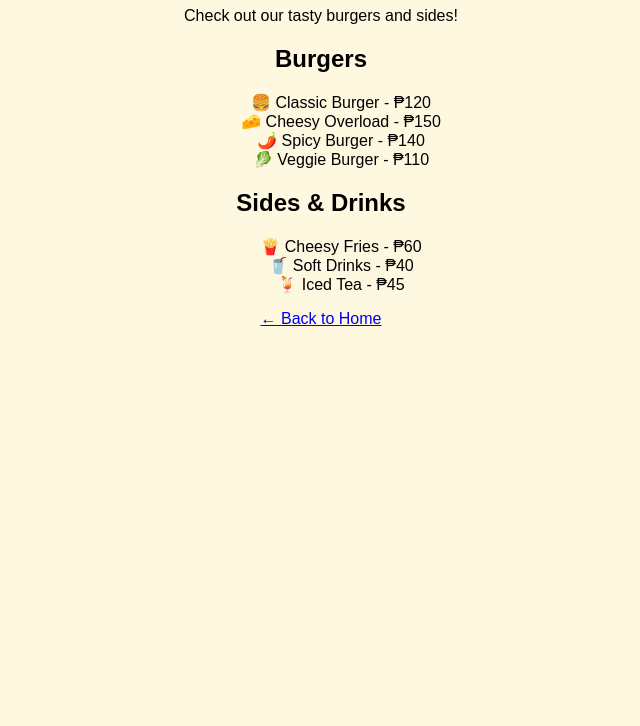
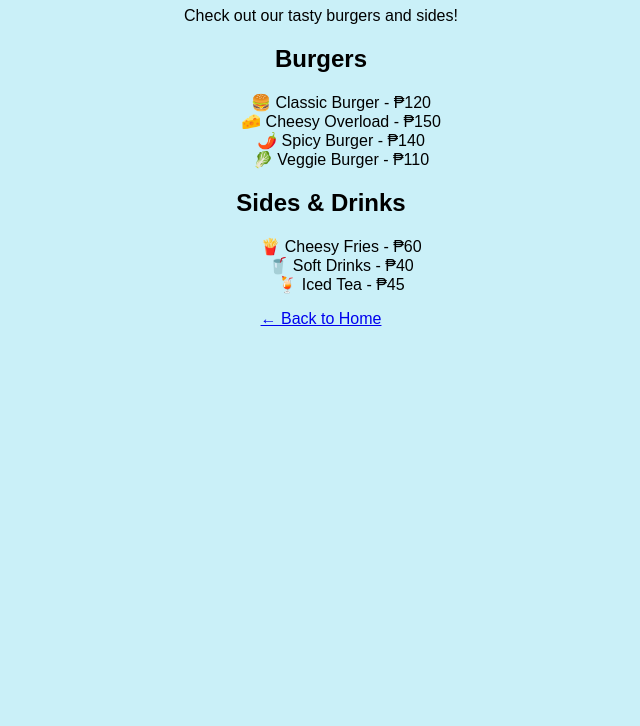
Before and after one commit to zeanezekielvelascomojica13-wq/Buger-Ka-Saken-Menu, a plain HTML site: page index.html in a window 1280 px wide. Shown: the part 74-800 px from the top of the page, without its empty margins (319-959 px from the left). Drawn offline with Linux system fonts and the light colour scheme.

Commit message:
Update index.html

```diff
--- a/index.html
+++ b/index.html
@@ -5,7 +5,7 @@
   <meta name="viewport" content="width=device-width, initial-scale=1.0">
   <title>Burger Ka Saken - Menu</title>
 </head>
-<body style="font-family: Arial; background-color: #fff8e1; text-align: center;">
+<body style="font-family: Arial; background-color: #CAF0F8; text-align: center;">
 
   <h1>🍟 Our Menu</h1>
   <p>Check out our tasty burgers and sides!</p>
```
